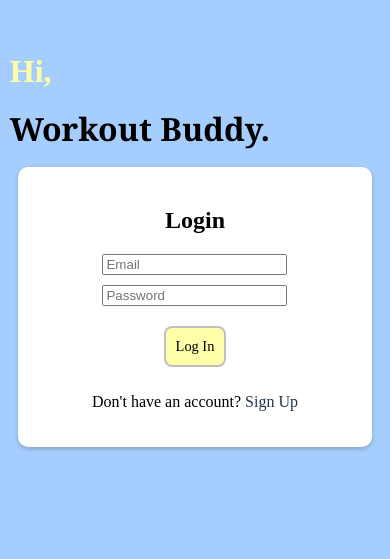
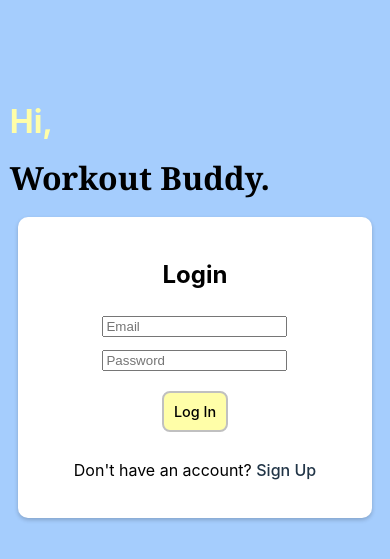
Before and after one commit to tyleryannes94/workout-buddy, a React (Vite) app in the folder frontend/: page / in a window 390 px wide. Shown: the part 177-736 px from the top of the page. Built offline with nearby package versions, Linux system fonts and the light colour scheme.

Commit message:
fix the media query override

```diff
--- a/frontend/src/index.css
+++ b/frontend/src/index.css
@@ -1,6 +1,3 @@
-Media queries
-
-
 #root {
   font-family: Inter, system-ui, Avenir, Helvetica, Arial, sans-serif;
   line-height: 1.5;
```
